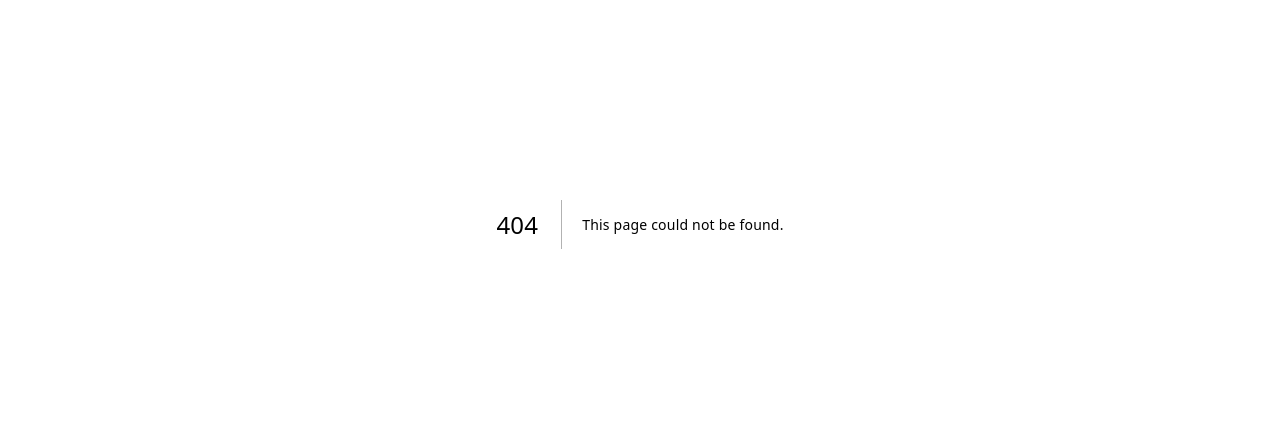
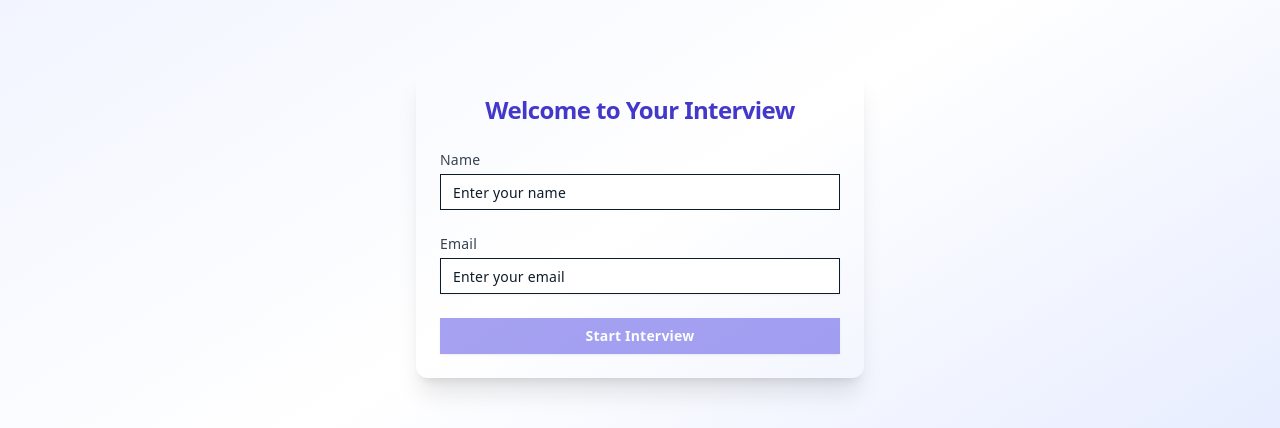
Before and after one commit to adiabb05-1317/Sivera, a Next.js app in the folder frontend/: page /interview/1 in a window 1280 px wide. Before the commit this address had no page. Shown: the part 176-604 px from the top of the page. Built offline with nearby package versions, Linux system fonts and the light colour scheme.

Commit message:
minor ui changes

```diff
--- a/frontend/app/components/flowterview/path-avatar.tsx
+++ b/frontend/app/components/flowterview/path-avatar.tsx
@@ -1,51 +1,58 @@
-"use client"
+"use client";
 
-import { useEffect, useState } from "react"
-import Image from "next/image"
+import { useEffect, useState } from "react";
+import Image from "next/image";
 
 interface FlowterviewAvatarProps {
-  isTalking: boolean
+  isTalking: boolean;
 }
 
-export const FlowterviewAvatar = ({ isTalking = false }: FlowterviewAvatarProps) => {
-  const [pulseEffect, setPulseEffect] = useState(false)
-  const [animationIntensity, setAnimationIntensity] = useState(0)
-  const [waveHeights, setWaveHeights] = useState<number[]>(Array(9).fill(8))
+export const FlowterviewAvatar = ({
+  isTalking = false,
+}: FlowterviewAvatarProps) => {
+  const [pulseEffect, setPulseEffect] = useState(false);
+  const [animationIntensity, setAnimationIntensity] = useState(0);
+  const [waveHeights, setWaveHeights] = useState<number[]>(Array(9).fill(8));
+  const [hasMounted, setHasMounted] = useState(false);
+
+  useEffect(() => {
+    setHasMounted(true);
+  }, []);
 
   // Enhanced animation effects when talking state changes
   useEffect(() => {
-    let intensityInterval: NodeJS.Timeout | null = null
-    let waveInterval: NodeJS.Timeout | null = null
+    let intensityInterval: NodeJS.Timeout | null = null;
+    let waveInterval: NodeJS.Timeout | null = null;
     if (isTalking) {
-      setPulseEffect(true)
+      setPulseEffect(true);
       // Simulate voice intensity variations
       intensityInterval = setInterval(() => {
-        setAnimationIntensity(Math.random())
-      }, 300)
+        setAnimationIntensity(Math.random());
+      }, 300);
       // Generate random heights for sound waves on client only
       const genHeights = () => {
         setWaveHeights(
           Array(9)
             .fill(0)
             .map((_, i) => {
-              const baseHeight = Math.sin((i / 8) * Math.PI) * 16
-              const variation = animationIntensity * 10
-              return Math.max(3, baseHeight + Math.random() * variation)
+              const baseHeight = Math.sin((i / 8) * Math.PI) * 16;
+              const variation = animationIntensity * 10;
+              return Math.max(3, baseHeight + Math.random() * variation);
             })
-        )
-      }
-      genHeights()
-      waveInterval = setInterval(genHeights, 300)
+        );
+      };
+      genHeights();
+      waveInterval = setInterval(genHeights, 300);
     } else {
-      setPulseEffect(false)
-      setAnimationIntensity(0)
-      setWaveHeights(Array(9).fill(8))
+      setPulseEffect(false);
+      setAnimationIntensity(0);
+      setWaveHeights(Array(9).fill(8));
     }
     return () => {
-      if (intensityInterval) clearInterval(intensityInterval)
-      if (waveInterval) clearInterval(waveInterval)
-    }
-  }, [isTalking, animationIntensity])
+      if (intensityInterval) clearInterval(intensityInterval);
+      if (waveInterval) clearInterval(waveInterval);
+    };
+  }, [isTalking, animationIntensity]);
 
   return (
     <div className="relative flex items-center justify-center w-36 h-36 md:w-48 md:h-48 animate-fade-in">
@@ -60,15 +67,15 @@
 
       {/* Outer ring with gradient border */}
       <div
-        className={`absolute inset-0 rounded-full ${isTalking ? 'animate-pulse-golden' : ''}`}
+        className={`absolute inset-0 rounded-full ${isTalking ? "animate-pulse-golden" : ""}`}
         style={{
           background: isTalking
-            ? 'linear-gradient(rgba(42,42,42,0.8), rgba(42,42,42,0.8)), linear-gradient(90deg, #ffa500, #ffdd70, #ffa500)'
-            : 'linear-gradient(rgba(42,42,42,0.8), rgba(42,42,42,0.8)), linear-gradient(90deg, #444, #555, #444)',
-          backgroundOrigin: 'border-box',
-          backgroundClip: 'padding-box, border-box',
-          border: '2px solid transparent',
-          boxShadow: isTalking ? '0 0 15px rgba(255,165,0,0.5)' : 'none'
+            ? "linear-gradient(rgba(42,42,42,0.8), rgba(42,42,42,0.8)), linear-gradient(90deg, #ffa500, #ffdd70, #ffa500)"
+            : "linear-gradient(rgba(42,42,42,0.8), rgba(42,42,42,0.8)), linear-gradient(90deg, #444, #555, #444)",
+          backgroundOrigin: "border-box",
+          backgroundClip: "padding-box, border-box",
+          border: "2px solid transparent",
+          boxShadow: isTalking ? "0 0 15px rgba(255,165,0,0.5)" : "none",
         }}
       ></div>
 
@@ -78,38 +85,46 @@
           {/* Logo with golden shadow effect */}
           <div className="relative">
             <div
-              className={`absolute inset-0 rounded-full blur-[10px] opacity-30 ${isTalking ? 'scale-110' : 'scale-100'} transition-all duration-500`}
-              style={{ background: 'radial-gradient(circle, rgba(255,165,0,0.8) 0%, rgba(255,140,0,0) 70%)' }}
+              className={`absolute inset-0 rounded-full blur-[10px] opacity-30 ${isTalking ? "scale-110" : "scale-100"} transition-all duration-500`}
+              style={{
+                background:
+                  "radial-gradient(circle, rgba(255,165,0,0.8) 0%, rgba(255,140,0,0) 70%)",
+              }}
             ></div>
             <Image
               src="/Flowterviewlogo.svg"
               alt="Flowterview"
               width={80}
               height={80}
-              className={`${isTalking ? 'scale-110' : 'scale-100'} transition-all duration-500 drop-shadow-[0_0_8px_rgba(255,165,0,0.5)]`}
-              style={{ filter: isTalking ? 'drop-shadow(0 0 8px rgba(255,165,0,0.7))' : 'none' }}
+              className={`${isTalking ? "scale-110" : "scale-100"} transition-all duration-500 drop-shadow-[0_0_8px_rgba(255,165,0,0.5)]`}
+              style={{
+                filter: isTalking
+                  ? "drop-shadow(0 0 8px rgba(255,165,0,0.7))"
+                  : "none",
+              }}
             />
           </div>
 
           {/* Enhanced sound wave visualization */}
-          {isTalking && (
+          {isTalking && hasMounted && (
             <div className="absolute bottom-6 left-0 right-0 flex justify-center">
               <div className="flex items-end space-x-[3px] h-5">
                 {/* Generate dynamic sound waves based on animation intensity */}
                 {waveHeights.map((height, i) => {
-                  const delay = i * 100
+                  const delay = i * 100;
                   return (
                     <div
                       key={i}
                       className="w-[3px] rounded-full animate-sound-wave"
                       style={{
                         height: `${height}px`,
-                        background: 'linear-gradient(to bottom, #ffd700, #ffa500)',
+                        background:
+                          "linear-gradient(to bottom, #ffd700, #ffa500)",
                         animationDelay: `${delay}ms`,
-                        boxShadow: '0 0 5px rgba(255,165,0,0.7)'
+                        boxShadow: "0 0 5px rgba(255,165,0,0.7)",
                       }}
                     ></div>
-                  )
+                  );
                 })}
               </div>
             </div>
@@ -117,8 +132,8 @@
         </div>
       </div>
     </div>
-  )
-}
+  );
+};
 
 export const FlowterviewAvatarStatic = () => {
   return (
@@ -127,10 +142,11 @@
       <div
         className="absolute inset-0 rounded-full"
         style={{
-          background: 'linear-gradient(rgba(42,42,42,0.8), rgba(42,42,42,0.8)), linear-gradient(90deg, #555, #666, #555)',
-          backgroundOrigin: 'border-box',
-          backgroundClip: 'padding-box, border-box',
-          border: '2px solid transparent',
+          background:
+            "linear-gradient(rgba(42,42,42,0.8), rgba(42,42,42,0.8)), linear-gradient(90deg, #555, #666, #555)",
+          backgroundOrigin: "border-box",
+          backgroundClip: "padding-box, border-box",
+          border: "2px solid transparent",
         }}
       ></div>
 
@@ -147,5 +163,5 @@
         </div>
       </div>
     </div>
-  )
-}
+  );
+};
--- /dev/null
+++ b/frontend/app/interview/[id]/page.tsx
@@ -0,0 +1,91 @@
+"use client";
+
+import { useRouter, useSearchParams, useParams } from "next/navigation";
+import { useState } from "react";
+import { Input } from "@/components/ui/input";
+import { Card, CardContent, CardHeader, CardTitle } from "@/components/ui/card";
+import { Button } from "@/components/ui/button";
+
+export default function InterviewStart() {
+  const router = useRouter();
+  const params = useParams();
+  const { id } = params;
+  const [name, setName] = useState("");
+  const [email, setEmail] = useState("");
+  const [error, setError] = useState("");
+  const [started, setStarted] = useState(false);
+
+  const handleStartInterview = () => {
+    if (!name.trim() || !email.trim()) {
+      setError("Please enter your name and email.");
+      return;
+    }
+    setError("");
+    setStarted(true);
+    // TODO: Call backend or proceed to actual interview UI
+    // router.push(`/interview/${id}/live?name=${encodeURIComponent(name)}&email=${encodeURIComponent(email)}`);
+  };
+
+  return (
+    <div className="flex flex-col items-center justify-center min-h-screen bg-gradient-to-br from-indigo-50 via-white to-indigo-100 dark:from-gray-900 dark:via-gray-950 dark:to-gray-900 p-4">
+      <Card className="w-full max-w-md shadow-xl border-0 dark:bg-gray-900">
+        <CardHeader>
+          <CardTitle className="text-center text-2xl font-bold text-indigo-700 dark:text-indigo-200">
+            Welcome to Your Interview
+          </CardTitle>
+        </CardHeader>
+        <CardContent>
+          {!started ? (
+            <div className="space-y-6">
+              <div>
+                <label className="block text-sm font-medium mb-1 text-gray-700 dark:text-gray-200">
+                  Name
+                </label>
+                <Input
+                  type="text"
+                  value={name}
+                  onChange={(e) => setName(e.target.value)}
+                  placeholder="Enter your name"
+                  autoFocus
+                  className="bg-white dark:bg-gray-800"
+                />
+              </div>
+              <div>
+                <label className="block text-sm font-medium mb-1 text-gray-700 dark:text-gray-200">
+                  Email
+                </label>
+                <Input
+                  type="email"
+                  value={email}
+                  onChange={(e) => setEmail(e.target.value)}
+                  placeholder="Enter your email"
+                  className="bg-white dark:bg-gray-800"
+                />
+              </div>
+              {error && (
+                <div className="text-red-500 text-sm text-center">{error}</div>
+              )}
+              <Button
+                className="w-full mt-2 bg-indigo-600 hover:bg-indigo-700 text-white font-semibold"
+                onClick={handleStartInterview}
+                disabled={!name.trim() || !email.trim()}
+              >
+                Start Interview
+              </Button>
+            </div>
+          ) : (
+            <div className="text-center py-8">
+              <div className="text-lg font-semibold text-indigo-700 dark:text-indigo-200 mb-2">
+                Interview Started!
+              </div>
+              <div className="text-gray-600 dark:text-gray-300 mb-4">
+                Good luck, {name}!
+              </div>
+              {/* Replace with actual interview UI */}
+            </div>
+          )}
+        </CardContent>
+      </Card>
+    </div>
+  );
+}
--- /dev/null
+++ b/frontend/app/interview/page.tsx
@@ -0,0 +1,77 @@
+"use client";
+
+import { useRouter, useSearchParams } from "next/navigation";
+import { useState } from "react";
+import { Input } from "@/components/ui/input";
+import { Button } from "@/components/ui/button";
+import { Card, CardContent, CardHeader, CardTitle } from "@/components/ui/card";
+
+export default function InterviewPreStart() {
+  const router = useRouter();
+  const searchParams = useSearchParams();
+  // Get interview_id from ?id=... in the query string
+  const interviewId = searchParams.get("id");
+  const [name, setName] = useState("");
+  const [phone, setPhone] = useState("");
+  const [error, setError] = useState("");
+
+  const handleContinue = () => {
+    if (!name.trim() || !phone.trim()) {
+      setError("Please enter your name and phone number.");
+      return;
+    }
+    if (!interviewId) {
+      setError("Interview link is invalid. Please check your invitation.");
+      return;
+    }
+    // Redirect to /interview/[id] with name and phone as query params
+    router.push(
+      `/interview/${interviewId}?name=${encodeURIComponent(name)}&phone=${encodeURIComponent(phone)}`
+    );
+  };
+
+  return (
+    <div className="flex flex-col items-center justify-center min-h-screen bg-gray-50 dark:bg-gray-900 p-4">
+      <Card className="w-full max-w-md">
+        <CardHeader>
+          <CardTitle className="text-center">
+            Welcome to Your Interview
+          </CardTitle>
+        </CardHeader>
+        <CardContent>
+          <div className="space-y-4">
+            <div>
+              <label className="block text-sm font-medium mb-1 dark:text-gray-200">
+                Name
+              </label>
+              <Input
+                type="text"
+                value={name}
+                onChange={(e) => setName(e.target.value)}
+                placeholder="Enter your name"
+                autoFocus
+              />
+            </div>
+            <div>
+              <label className="block text-sm font-medium mb-1 dark:text-gray-200">
+                Phone Number
+              </label>
+              <Input
+                type="tel"
+                value={phone}
+                onChange={(e) => setPhone(e.target.value)}
+                placeholder="Enter your phone number"
+              />
+            </div>
+            {error && (
+              <div className="text-red-500 text-sm text-center">{error}</div>
+            )}
+            <Button className="w-full mt-2" onClick={handleContinue}>
+              Continue
+            </Button>
+          </div>
+        </CardContent>
+      </Card>
+    </div>
+  );
+}
```
Also changed, not shown: 2 other files (tests, documents, lock files or other folders).
